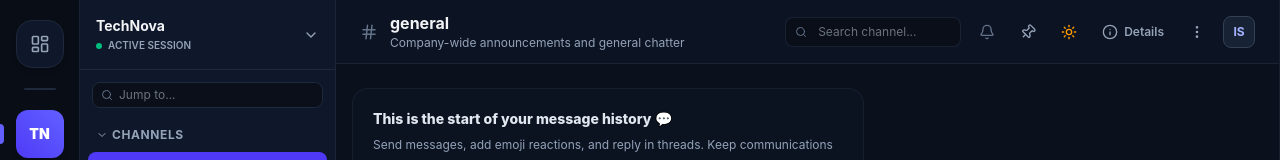
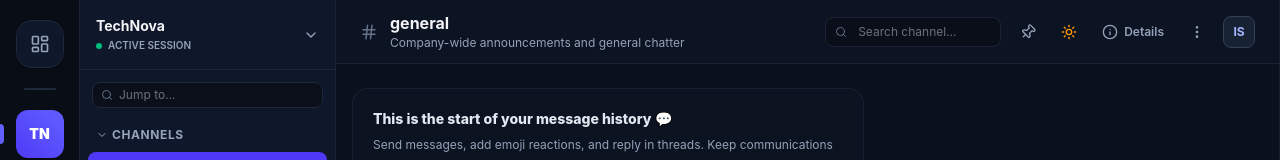
Before and after one commit to rajsharma266/infotact-mern-project, a React (Vite) app in the folder client/: page /workspaceapp in a window 1280 px wide. Both pictures are taken after a click on the element 182 px from the left and 553 px from the top of the page. Shown: the top 160 px of the page. Built offline with nearby package versions, Linux system fonts and the light colour scheme.

Commit message:
Completed Task

```diff
--- a/client/src/components/Workspace/ChatHeader.tsx
+++ b/client/src/components/Workspace/ChatHeader.tsx
@@ -1,6 +1,6 @@
 import { useState } from 'react';
 import type { User } from '../../types';
-import { Hash, Lock, Search, Bell, Menu, Info, X, Sun, Moon, Pin, MoreVertical, LogOut } from 'lucide-react';
+import { Hash, Lock, Search, Menu, Info, X, Sun, Moon, Pin, MoreVertical, LogOut } from 'lucide-react';
 
 interface ChatHeaderProps {
   channelId: string | undefined;
@@ -127,21 +127,13 @@ function ChatHeader({
           )}
         </div>
 
-        {/* Alert Mute Notification bell (disabled mockup) */}
-        <button
-          className="p-1.5 rounded-lg hover:bg-slate-800 text-slate-500 hover:text-slate-300 transition cursor-not-allowed hidden sm:block"
-          title="Mute Notifications"
-          disabled
-        >
-          <Bell size={16} />
-        </button>
+
 
         {/* Pinned Messages Panel Toggle */}
         {!isDM && (
           <button
             onClick={togglePinnedPanel}
-            className={`p-1.5 rounded-lg transition cursor-pointer flex items-center justify-center border ${
-              showPinnedPanel
+            className={`p-1.5 rounded-lg transition cursor-pointer flex items-center justify-center border ${showPinnedPanel
               ? 'bg-indigo-500/15 text-indigo-400 border-indigo-500/20'
               : 'hover:bg-slate-800 text-slate-400 hover:text-slate-200 border-transparent'
               }`}
@@ -163,8 +155,7 @@ function ChatHeader({
         {/* Info panel toggle */}
         <button
           onClick={toggleMembersList}
-          className={`p-1.5 rounded-lg transition cursor-pointer flex items-center gap-1.5 border ${
-            showMembersList
+          className={`p-1.5 rounded-lg transition cursor-pointer flex items-center gap-1.5 border ${showMembersList
             ? 'bg-indigo-500/15 text-indigo-400 border-indigo-500/20'
             : 'hover:bg-slate-800 text-slate-400 hover:text-slate-200 border-transparent'
             }`}
@@ -179,8 +170,7 @@ function ChatHeader({
           <div className="relative">
             <button
               onClick={() => setShowSettingsDropdown(!showSettingsDropdown)}
-              className={`p-1.5 rounded-lg transition cursor-pointer flex items-center justify-center ${
-                showSettingsDropdown
+              className={`p-1.5 rounded-lg transition cursor-pointer flex items-center justify-center ${showSettingsDropdown
                 ? 'bg-slate-800 text-slate-200'
                 : 'hover:bg-slate-800 text-slate-400 hover:text-slate-200'
                 }`}
@@ -210,8 +200,7 @@ function ChatHeader({
         {currentUser && (
           <button
             onClick={toggleProfilePanel}
-            className={`w-8 h-8 rounded-lg font-bold text-xs flex items-center justify-center border transition cursor-pointer shrink-0 ${
-              showProfilePanel
+            className={`w-8 h-8 rounded-lg font-bold text-xs flex items-center justify-center border transition cursor-pointer shrink-0 ${showProfilePanel
               ? 'bg-indigo-500 border-indigo-400 text-white ring-2 ring-indigo-500/30'
               : 'bg-slate-850 border-slate-700 text-indigo-300 hover:border-indigo-400 hover:text-indigo-200'
               }`}
--- a/client/src/pages/Dashboard.tsx
+++ b/client/src/pages/Dashboard.tsx
@@ -107,7 +107,8 @@ function Dashboard({
               Welcome back, <span className="bg-clip-text text-transparent bg-gradient-to-r from-indigo-400 via-purple-400 to-pink-400">{currentUser.name}</span>! 👋
             </h1>
             <p className="text-sm md:text-base text-slate-300 max-w-xl">
-              Connect with your remote development teams. Navigate to an existing workspace or spin up a new stateless backend cluster to start chatting.
+              Streamline collaboration, communication, and workflow management in one powerful SaaS platform.
+              Create, scale, and manage workspaces effortlessly from anywhere.
             </p>
 
             <div className="flex flex-wrap gap-4 mt-6">
```
Lines whose indentation alone changed are shown as unchanged.
